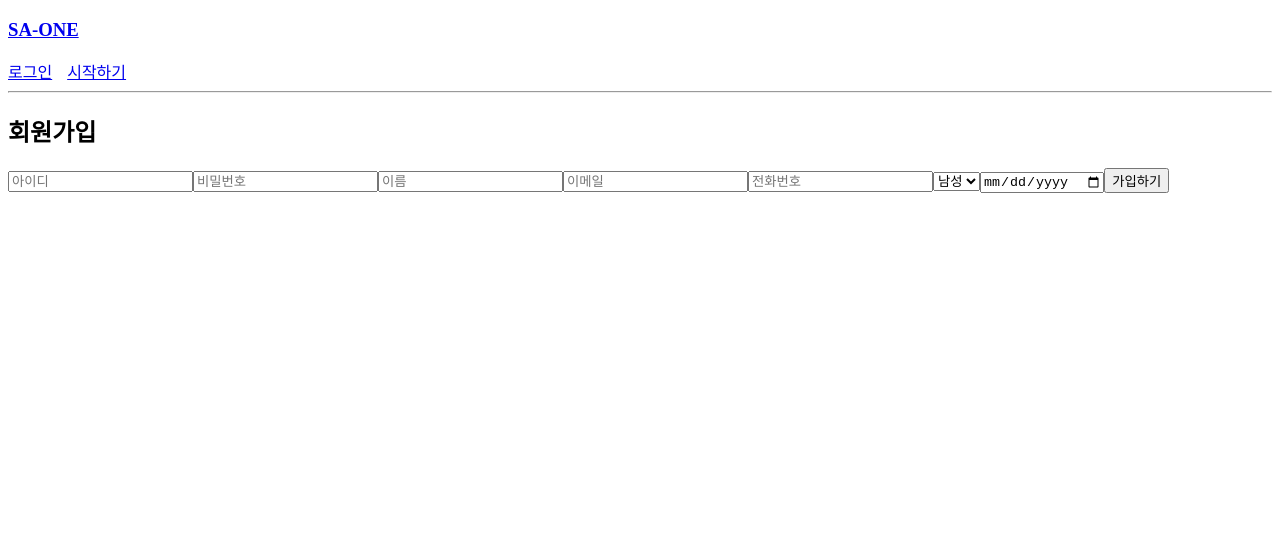
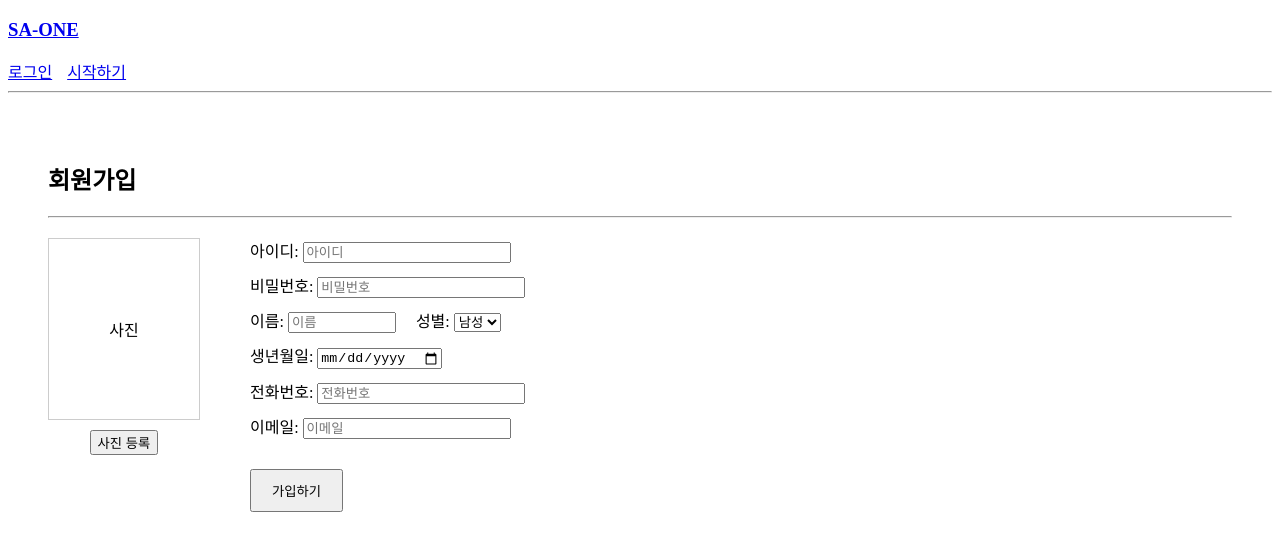
Before and after one commit to sa-one-project/sa-one, a React (Vite) app in the folder sa_one_front/: page /signup in a window 1280 px wide. Shown: the top 550 px of the page. Built offline with nearby package versions, Linux system fonts and the light colour scheme.

Commit message:
<feat>: 로그인 페이지 화면 구성. 사장, 직원 선택 버튼에 각자 경로 설정

```diff
--- a/sa_one_front/src/pages/auth/Login.jsx
+++ b/sa_one_front/src/pages/auth/Login.jsx
@@ -12,9 +12,17 @@ function Login() {
         password: ""
     });
 
+    // 사용자가 왼쪽에서 선택한 로그인 유형 상태 (기본값: 사장)
+    const [selectedRole, setSelectedRole] = useState("owner");
+
     const handleChange = (e) => {
         const { name, value } = e.target;
         setLoginData({...loginData, [name]: value});
+    };
+
+    // 라디오 버튼 선택 시 실행됨
+    const handleRoleChange = (e) => {
+        setSelectedRole(e.target.value);
     };
 
     const handleLogin = async () => {
@@ -28,6 +36,18 @@ function Login() {
                 const roleId = user.roleId;
 
                 console.log("로그인한 사용자의 roleId:", roleId);
+
+                // 선택한 로그인 버튼 유형과 실제 DB의 roleId 가 맞는지 체크함.
+                // 사장 선택 시 roleId = 1, 직원 선택 시 roleId = 2
+                if (selectedRole === "owner" && roleId !== 1) {
+                    alert("사장님 계정이 아닙니다. 로그인 유형을 확인해주세요.")
+                    return;
+                }
+
+                if (selectedRole === "employee" && roleId !== 2) {
+                    alert("직원 계정이 아닙니다. 로그인 유형을 확인해주세요.")
+                    return;
+                }
 
                 login(accessToken, roleId);
                 alert("로그인 성공");
@@ -45,29 +65,60 @@ function Login() {
         }
     };
 
+
+    // 아래로는 스타일.js를 나중에 파서 고치면 될 부분... 피그마 디자인 기반 뼈대
     return (
-        <div>
-            <h2>로그인</h2>
-            <div>
+        <div style={{ display: "flex", justifyContent: "center", marginTop: "100px", gap: "100px" }}>
+
+            {/* 1. 왼쪽: 로그인 유형 선택 영역 (피그마 디자인) */}
+            <div style={{ display: "flex", flexDirection: "column", gap: "20px", justifyContent: "center" }}>
+                <label>
+                    <input type="radio" name="loginType" defaultChecked /> 사장 로그인
+                </label>
+                <label>
+                    <input type="radio" name="loginType" /> 직원 로그인
+                </label>
+                <label>
+                    <input type="radio" name="loginType" /> 관리자 로그인
+                </label>
+            </div>
+
+            {/* 2. 오른쪽: 실제 입력 및 로직 영역 */}
+            <div style={{ textAlign: "center" }}>
+                <h2>SA : ONE</h2>
+
+                <div style={{ marginBottom: "10px" }}>
                     {/* 사용자 입력칸 */}
                     <input
                         name="username"
                         type="text"
                         placeholder="아이디"
                         onChange={handleChange}
+                        style={{ width: "250px", padding: "10px" }}
                     />
                 </div>
-            <div>
+                <div style={{ marginBottom: "15px" }}>
                     <input
                         name="password"
                         type="password"
                         placeholder="비밀번호"
                         onChange={handleChange}
+                        style={{ width: "250px", padding: "10px" }}
                     />
                 </div>
+
                 <div>
-                <button onClick={handleLogin}>로그인</button>
+                    <button onClick={handleLogin} style={{ width: "275px", padding: "10px" }}>로그인</button>
                 </div>
+
+                {/* 소셜 로그인 버튼 (뼈대) */}
+                <div style={{ display: "flex", justifyContent: "center", gap: "15px", marginTop: "20px" }}>
+                    <button type="button">카카오</button>
+                    <button type="button">네이버</button>
+                    <button type="button">구글</button>
+                </div>
+            </div>
+
         </div>
     );
 }
--- a/sa_one_front/src/pages/auth/SignUp.jsx
+++ b/sa_one_front/src/pages/auth/SignUp.jsx
@@ -56,27 +56,66 @@ function SignUp() {
     };
 
     return (
+        <div style={{ padding: "40px" }}>
+            <h2>회원가입</h2>
+            <hr />
+
+            <div style={{ display: "flex", gap: "50px", marginTop: "20px" }}>
+                {/* 왼쪽: 이미지 업로드 영역 (뼈대) */}
+                <div style={{ textAlign: "center" }}>
+                    <div style={{ width: "150px", height: "180px", border: "1px solid #ccc", display: "flex", alignItems: "center", justifyContent: "center", marginBottom: "10px" }}>
+                        사진
+                    </div>
+                    <button type="button">사진 등록</button>
+                </div>
+
+                {/* 오른쪽: 입력 폼 영역 (뼈대) */}
+                <div style={{ display: "flex", flexDirection: "column", gap: "10px", flex: 1 }}>
                     <div>
-        <h2>회원가입</h2>
+                        <label>아이디: </label>
+                        <input name="username" placeholder="아이디" onChange={handleChange} style={{ width: "200px" }} />
+                    </div>
 
-        <input name="username" placeholder="아이디" onChange={handleChange} />
-        <input name="password" type="password" placeholder="비밀번호" onChange={handleChange} />
-        <input name="name" placeholder="이름" onChange={handleChange} />
-        <input name="email" type="email" placeholder="이메일" onChange={handleChange} />
-        <input name="phone" placeholder="전화번호" onChange={handleChange} />
+                    <div>
+                        <label>비밀번호: </label>
+                        <input name="password" type="password" placeholder="비밀번호" onChange={handleChange} style={{ width: "200px" }} />
+                    </div>
 
+                    <div>
+                        <label>이름: </label>
+                        <input name="name" placeholder="이름" onChange={handleChange} style={{ width: "100px" }} />
+
+                        <label style={{ marginLeft: "20px" }}>성별: </label>
                         <select name="gender" onChange={handleChange}>
                             {/* DB 참고 */}
                             <option value="남">남성</option>
                             <option value="여">여성</option>
                             <option value="기타">기타</option>
                         </select>
+                    </div>
 
+                    <div>
+                        <label>생년월일: </label>
                         <input name="birthDate" type="date" onChange={handleChange} />
+                    </div>
 
-        <button onClick={handleSignUp}>가입하기</button>
+                    <div>
+                        <label>전화번호: </label>
+                        <input name="phone" placeholder="전화번호" onChange={handleChange} style={{ width: "200px" }} />
+                    </div>
 
-        <p>{errorMsg}</p>
+                    <div>
+                        <label>이메일: </label>
+                        <input name="email" type="email" placeholder="이메일" onChange={handleChange} style={{ width: "200px" }} />
+                    </div>
+
+                    {/* 가입 버튼 영역 */}
+                    <div style={{ marginTop: "20px" }}>
+                        <button onClick={handleSignUp} style={{ padding: "10px 20px" }}>가입하기</button>
+                        <p style={{ color: "red" }}>{errorMsg}</p>
+                    </div>
+                </div>
+            </div>
         </div>
     );
 }
```
Lines whose indentation alone changed are shown as unchanged.
